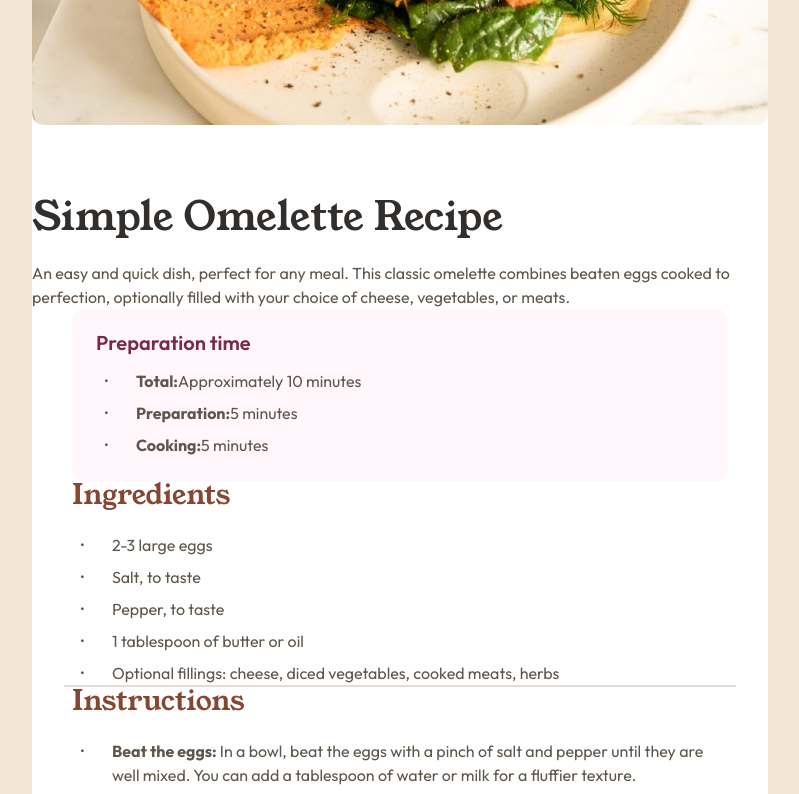
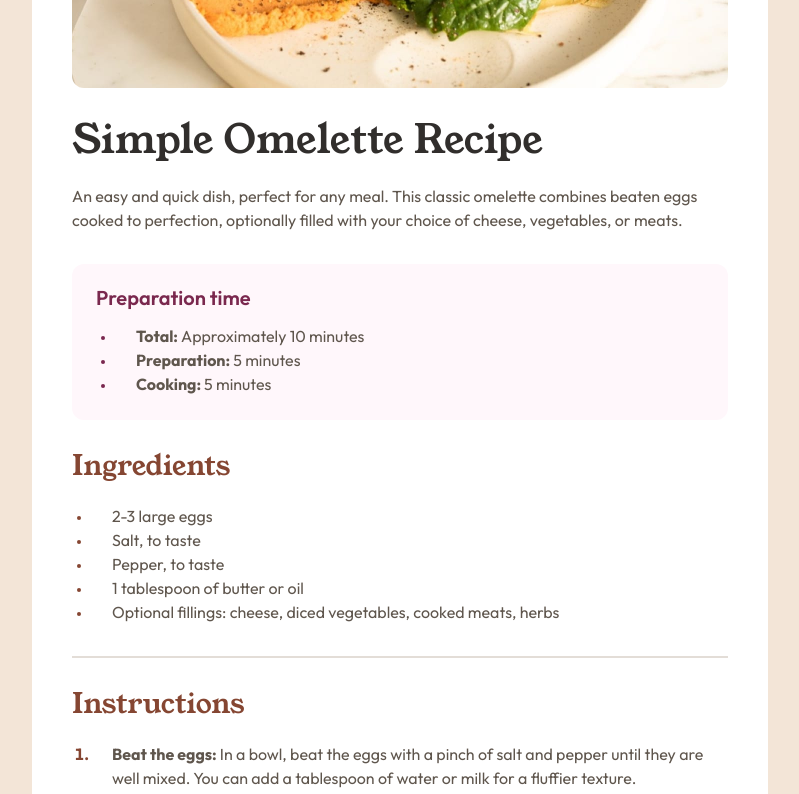
Before and after one commit to edpau/fm_recipe-page, a plain HTML site: page index.html in a window 1280 px wide. Shown: the part 380-1174 px from the top of the page, without its empty margins (240-1039 px from the left). Drawn offline with Linux system fonts and the light colour scheme.

Commit message:
style: clean up and improve readability

```diff
--- a/styles/media.css
+++ b/styles/media.css
@@ -3,19 +3,19 @@
     display: flex;
     align-items: center;
     justify-content: center;
-    min-height: 100vh;
   }
 
   .recipe {
-    margin: 128px 0;
-    padding-top: 40px;
+    margin: 128px 0px;
+    padding: 40px;
     width: 80%;
     max-width: 736px;
     border-radius: 24px;
   }
 
-  .recipe__header {
-    padding: 0 40px;
+  .recipe__details {
+    margin-top: 32px;
+    padding: 0;
   }
 
   .recipe__image {
@@ -25,24 +25,4 @@
   .recipe__title {
     font-size: 2.5rem;
   }
-
-  .recipe__description {
-    padding: 40px 0 0;
-  }
-
-  .recipe__preparation{
-    margin: 0 40px;
-  }
-
-  .recipe__section{
-    margin: 0 40px;
-  }
-
 }
-
-@media screen and (min-width: 1440px) {
-  .recipe {
-
-  }
-
-}
--- a/styles/recipe.css
+++ b/styles/recipe.css
@@ -2,152 +2,58 @@
   background-color: var(--white);
   display: flex;
   flex-direction: column;
-  gap: 32px;
-  padding: 0 0 40px;
 }
 
-.recipe__description {
-  padding: 40px 32px 0;
-  display: flex;
-  flex-direction: column;
-  gap: 24px;
+.recipe__details {
+  padding: 40px 32px;
+}
+
+.recipe__details > *:not(:first-child) {
+  margin-top: 32px;
 }
 
 /* section */
 
+.recipe__description {
+  display: grid;
+  gap: 24px;
+}
+
 .recipe__preparation {
-  margin: 0 32px;
   padding: 24px;
   background-color: var(--rose-50);
   border-radius: 12px;
-  display: flex;
-  flex-direction: column;
+  display: grid;
   gap: 16px;
 }
 
-.recipe__section{
-  margin: 0 32px;
-  display: flex;
-  flex-direction: column;
+.recipe__section {
+  display: grid;
   gap: 24px;
 }
 
 /* list */
 
-.recipe__list--preparation {
-  margin: 0;
-  padding: 0;
-  padding-left: 0px;
-  display: flex;
-  flex-direction: column;
-  gap: 8px;
-  padding-left: 8px;
-
+.recipe__list {
+  padding-left: 20px;
 }
 
-.recipe__list-item--preparation {
-  font-size: 1rem;
-  line-height: 150%;
-  font-family: "Outfit", sans-serif;
-  color: var(--stone-600);
-  color: red;
-  list-style-type: none;
-  list-style-position: outside;
-
+.recipe__list-item {
+  padding-left: 20px;
 }
 
-.recipe__list-itemPreparation{
-  display: flex;
-  align-items: center;
+.recipe__list-item::marker {
+  font-size: 0.8rem;
+  color: var(--brown-800);
 }
 
-.recipe__list-itemPreparation::before {
-  content: "•"; /* Add custom bullet */
-  font-size: 0.9rem;
-  margin-right: 28px;
+.recipe__list-item--rose::marker {
   color: var(--rose-800);
 }
 
-.recipe__list-itemPreparation__details{
-  color: var(--stone-600);
-}
-
-
-.recipe__list-itemBoldPreparation {
+.recipe__list-item--num::marker {
+  font-size: 1em;
   font-weight: 700;
-  align-self: flex-start;
-}
-
-.recipe__list {
-  margin: 0;
-  padding: 0;
-  padding-left: 0px;
-  display: flex;
-  flex-direction: column;
-  gap: 8px;
-  padding-left: 8px;
-}
-
-.recipe__list-item {
-  font-size: 1rem;
-  line-height: 150%;
-  font-family: "Outfit", sans-serif;
-  color: var(--stone-600);
-  list-style-type: none;
-  list-style-position: outside;
-}
-
-.recipe__list-item{
-  display: flex;
-  /* align-items: center;  */
-}
-
-.recipe__list-item::before {
-  content: "•"; /* Add custom bullet */
-  font-size: 0.9rem;
-  margin-right: 27.25px;
-  color: var(--stone-600);
-}
-
-.recipe__list-itemBold {
-  font-weight: 700;
-}
-
-.recipe__list-itemBold {
-  font-weight: 700;
-}
-
-/* number list */
-
-.recipe__listNum{
-  counter-reset: list-item;
-}
-
-.recipe__list-itemNum {
-  display: flex;
-  counter-increment: list-item;
-  font-size: 1rem;
-  line-height: 150%;
-  font-family: "Outfit", sans-serif;
-  color: var(--stone-600);
-  list-style-type: none;
-  list-style-position: outside;
-}
-
-
-.recipe__list-itemNum::before {
-  content: counter(list-item)"."; /* Add custom bullet */
-  margin-right: 22px;
-  color: var(--brown-800);
-  font-family: "Outfit", sans-serif;
-  font-size: 1rem;
-  font-weight: 700;
-  line-height: 150%;
-}
-
-.recipe__list-itemNum{
-  display: flex;
-  /* align-items: center;  */
 }
 
 /* titles */
@@ -191,23 +97,20 @@
   font-weight: 700;
 }
 
-
-
 /* separator */
 
-.recipe__separator{
+.recipe__separator {
   border: 1px solid var(--stone-150);
-  margin: 0 32px;
 }
 
 /* table */
 
-.recipe__table{
+.recipe__table {
   width: 100%;
   border-collapse: collapse;
 }
 
-.recipe__table-cell{
+.recipe__table-cell {
   font-size: 1rem;
   line-height: 150%;
   font-family: "Outfit", sans-serif;
@@ -217,21 +120,21 @@
   padding: 11.5px 0;
 }
 
-.recipe__table-row:first-child .recipe__table-cell  {
+.recipe__table-row:first-child .recipe__table-cell {
   padding-top: 0;
 }
 
-.recipe__table-row:last-child .recipe__table-cell  {
+.recipe__table-row:last-child .recipe__table-cell {
   border-bottom: 0px;
   padding-bottom: 0;
 }
 
-.recipe__table-cell--label{
+.recipe__table-cell--label {
   padding-left: 32px;
+  text-align: left;
 }
 
-
-.recipe__table-cell--value{
+.recipe__table-cell--value {
   color: var(--brown-800);
   font-weight: 700;
   width: 48%;
```
